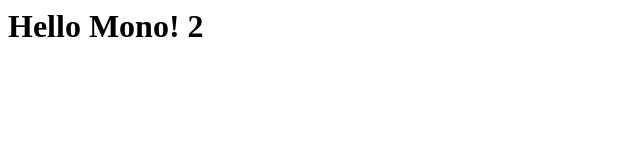
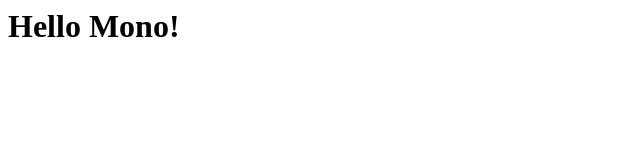
Before and after one commit to miwebst/monoTest, a plain HTML site: page index.html in a window 1280 px wide. Shown: the full height of the page, 0-640 px from the left. Drawn offline with Linux system fonts and the light colour scheme.

Commit message:
Update index.html

```diff
--- a/index.html
+++ b/index.html
@@ -1 +1 @@
-<h1>Hello Mono! 2</h1>
+<h1>Hello Mono!</h1>
```
